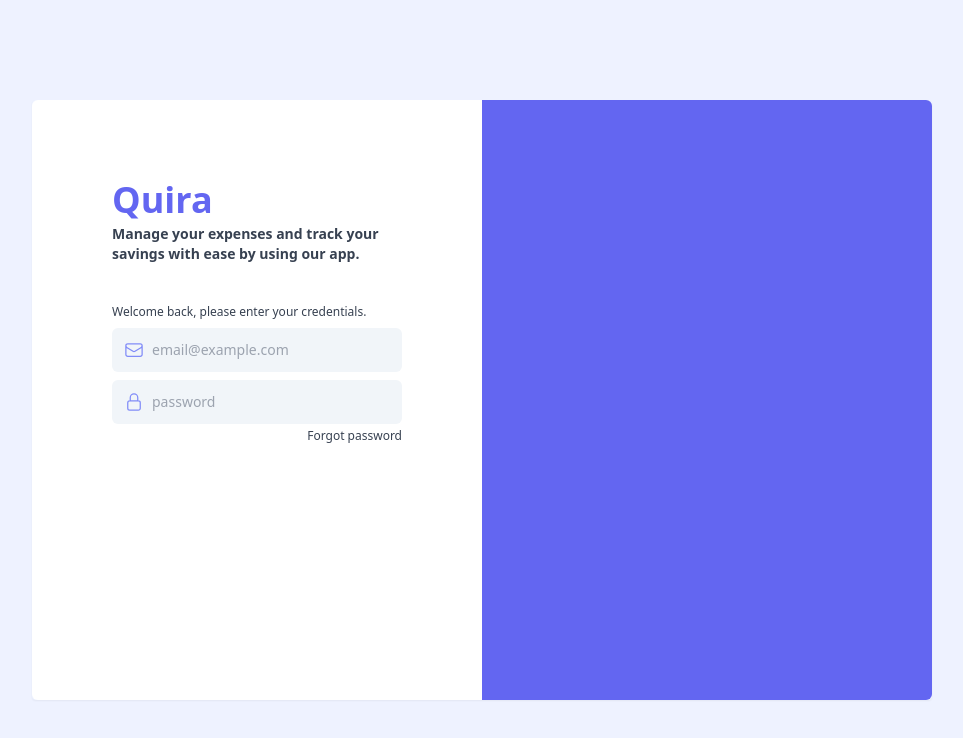
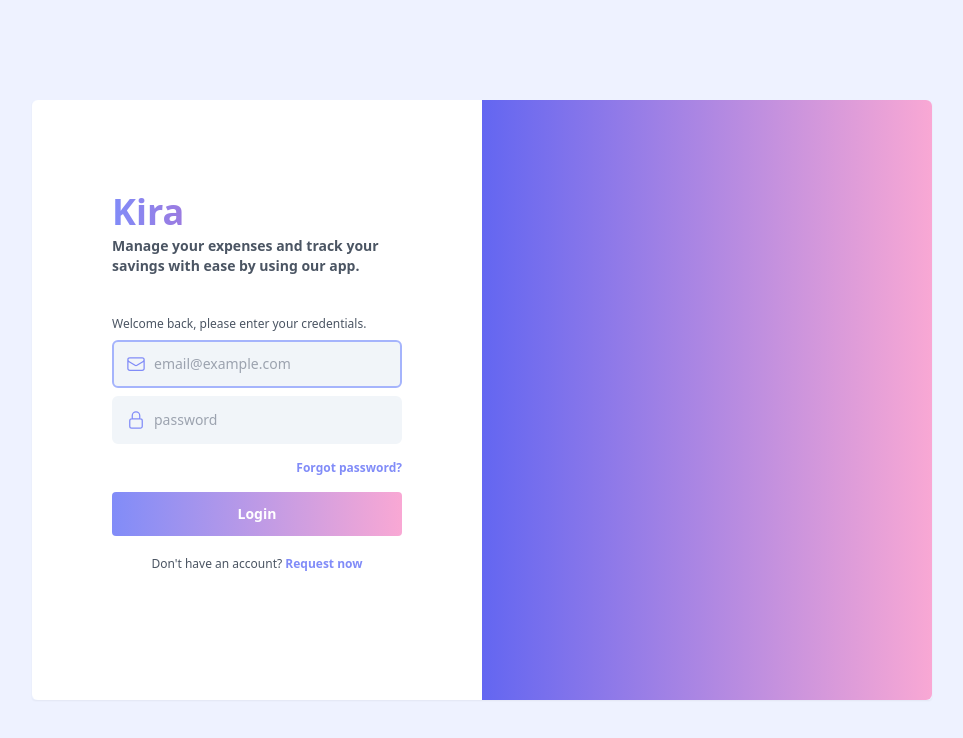
Before and after one commit to gemscal/kira, a React (Create React App) app: page / in a window 1280 px wide. Shown: the top 738 px of the page, without its empty margins (158-1121 px from the left). Built offline with nearby package versions, Linux system fonts and the light colour scheme; the HTML template or start-up script is replaced by a standard one.

Commit message:
draft login page design

```diff
--- a/src/components/Auth/Login.tsx
+++ b/src/components/Auth/Login.tsx
@@ -1,41 +1,67 @@
-import React from 'react';
+import React, { useState } from 'react';
 import { EnvelopeIcon, LockClosedIcon } from '@heroicons/react/24/outline';
 
 const Login = () => {
+
+  const [formData, setFormData] = useState({
+    email: '',
+    password: ''
+  })
+
+  const handleChange = (e: React.ChangeEvent<HTMLInputElement>) => {
+    setFormData({ ...formData, [e.target.name]: [e.target.value] })
+  }
+
+  const handleSubmit = (e: React.FormEvent<HTMLFormElement>) => {
+    e.preventDefault();
+    console.log(`your email is ${formData.email} and your password is ${formData.password}`);
+  }
+
   return (
     <div className="flex font-sans h-screen min-w-full items-center bg-indigo-50">
       <div className="h-[600px] w-[900px] mx-auto items-center rounded shadow-sm">
         <div className="grid grid-cols-4 gap-0 h-full ">
-          <div className="col-span-2 w-full text-gray-700 h-full rounded-l-md p-20 bg-white">
-            <p className="text-4xl mb-1 font-bold text-indigo-500">Quira</p>
+          <div className="col-span-2 w-full text-gray-600 h-full rounded-l-md p-20 bg-white">
+            <p className="text-4xl mt-3 mb-1 font-extrabold text-transparent bg-clip-text bg-gradient-to-r from-indigo-400 to-pink-500">Kira</p>
             <p className="text-sm font-semibold mb-10">Manage your expenses and track your savings with ease by using our app.</p>
             <p className="text-xs">Welcome back, please enter your credentials.</p>
-            <form className="mt-2">
+            <form className="mt-2" autoComplete="off" onSubmit={handleSubmit}>
               <div className="flex flex-col items-center">
-                <div className="bg-slate-100 p-3 w-full rounded-md flex items-center">
+                <div className="bg-slate-100 p-3 w-full rounded-md flex items-center border-2 border-slate-100 focus-within:border-solid focus-within:border-indigo-300">
                   <EnvelopeIcon className="h-5 w-5 mr-2 text-indigo-400"/>
                   <input
                     type="email"
                     name="email"
+                    value={formData.email}
+                    onChange={handleChange}
                     placeholder="email@example.com"
                     className="bg-slate-100 outline-none text-sm flex-1"
-                    autoComplete="off"
+                    autoFocus
                   />
                 </div>
-                <div className="bg-slate-100 p-3 w-full rounded-md flex items-center mt-2">
+                <div className="bg-slate-100 p-3 mt-2 w-full rounded-md flex items-center border-2 border-slate-100 focus-within:border-solid focus-within:border-indigo-300">
                   <LockClosedIcon className="h-5 w-5 mr-2 text-indigo-400"/>
                   <input
                     type="password"
                     name="password"
+                    value={formData.password}
+                    onChange={handleChange}
                     placeholder="password"
                     className="bg-slate-100 outline-none text-sm flex-1"
                   />
                 </div>
               </div>
-              <p className="text-right text-xs mt-1">Forgot password</p>
+              <p className="text-right font-bold text-xs mt-4 mb-4 text-indigo-400">Forgot password?</p>
+              <button
+                className="text-sm font-semibold tracking-normal text-center w-full text-white rounded p-3 bg-gradient-to-r from-indigo-400 to-pink-300 focus:outline-indigo-400"
+                type="submit"
+              >Login</button>
+              <p className="text-center text-xs mt-5 mb-2">Don't have an account?
+                <span className="font-bold text-indigo-400"> Request now</span>
+              </p>
             </form>
           </div>
-          <div className="w-full col-span-2 h-full rounded-r-md bg-indigo-500"></div>
+          <div className="w-full col-span-2 h-full rounded-r-md bg-gradient-to-r from-indigo-500 to-pink-300"></div>
         </div>
       </div>
     </div>
```
